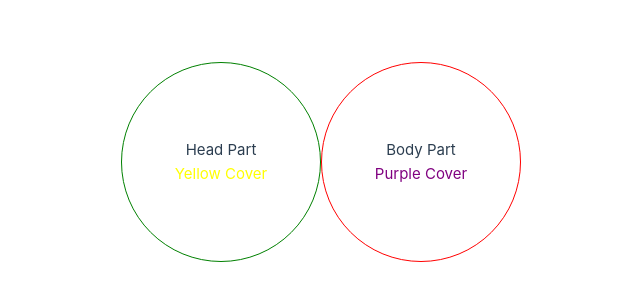
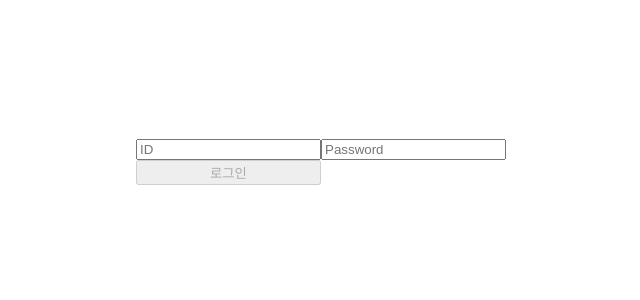
Before and after one commit to Nobody-IArc/Vue_Basic, a Vue app: page / in a window 1280 px wide. Shown: the part 238-538 px from the top of the page, without its empty margins (319-959 px from the left). Built offline with nearby package versions, Linux system fonts and the light colour scheme.

Commit message:
여러 변수 유형 테스트

```diff
--- a/src/App.vue
+++ b/src/App.vue
@@ -1,9 +1,17 @@
 <script setup>
-import Head from "@/components/Head.vue";
-import Body from "@/components/Body.vue";
+// const message = " Vue 3";
+// const message = { name: 'World', age: 30 };
+const page = "history";
+let loading = true;
 </script>
 
 <template>
-  <Head />
-  <Body />
+<!--  <div v-bind:id="page">-->
+<!--    HISTORY MAKIN-->
+<!--&lt;!&ndash;    <span>Hello </span>&ndash;&gt;-->
+<!--&lt;!&ndash;    <span v-text="JSON.stringify(message)"></span>&ndash;&gt;-->
+<!--  </div>-->
+  <input type="text" placeholder="ID" :readonly="loading" />
+  <input type="password" placeholder="Password" :readonly="loading" />
+  <button :disabled="loading">로그인</button>
 </template>
```
